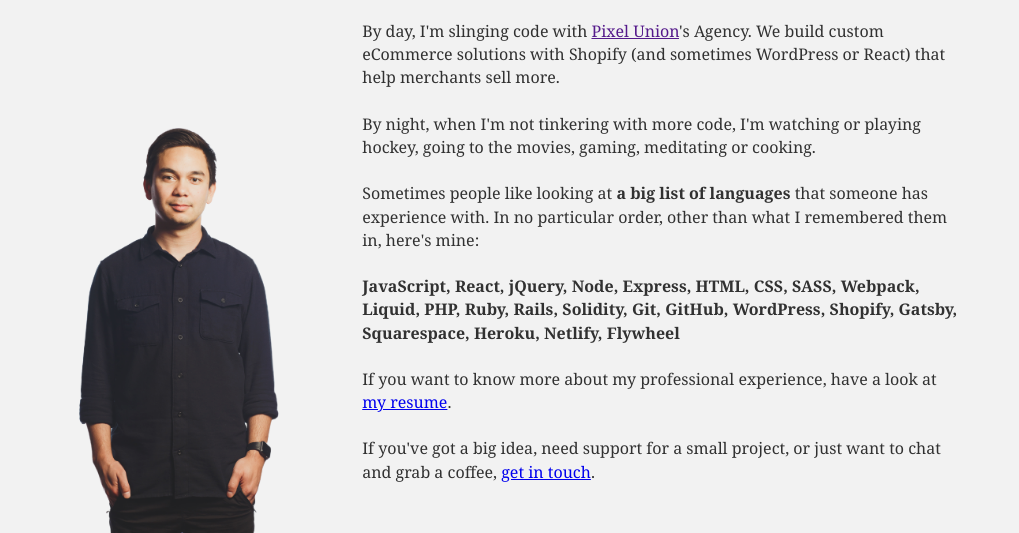
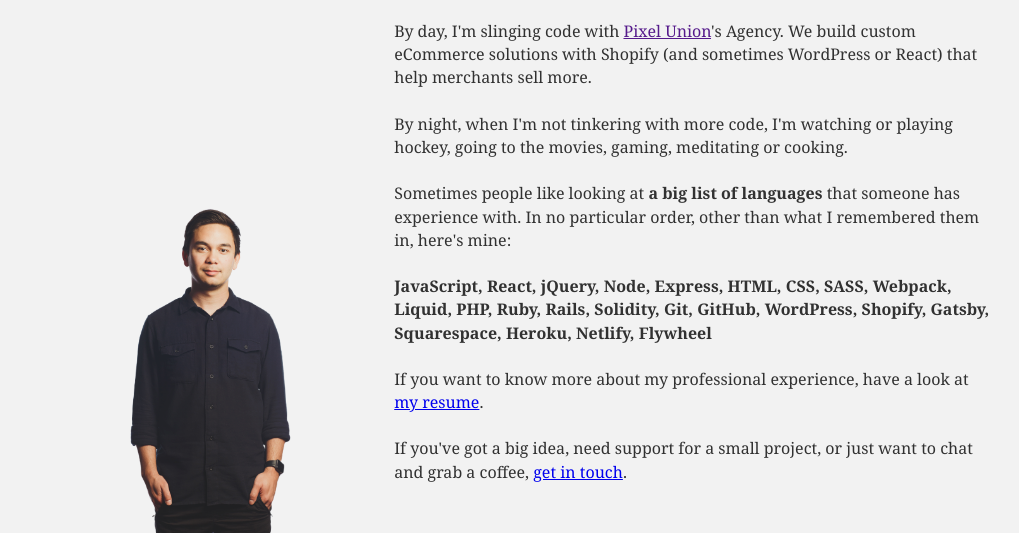
Before and after one commit to johnniereg/gatsby-portfolio, a Gatsby site: page / in a window 1280 px wide. Shown: the part 267-800 px from the top of the page, without its empty margins (24-1043 px from the left). Built offline with nearby package versions, Linux system fonts and the light colour scheme; Gatsby itself is replaced by a stand-in of ours.

Commit message:
Mobile image tune-ups

```diff
--- a/src/styles/components/_header.scss
+++ b/src/styles/components/_header.scss
@@ -71,5 +71,10 @@
     left: 0;
     margin: 0;
     z-index: -1;
+
+    @media screen and (min-width: 769px) {
+      width: 80%;
+      left: 10%;
+    }
   }
 }
--- a/src/styles/components/_layout.scss
+++ b/src/styles/components/_layout.scss
@@ -2,10 +2,12 @@
   display: flex;
   max-height: 100vh;
   max-width: rem(1200px);
+  padding: 0 2rem;
   margin: auto;
 
   @media screen and (max-width: 768px) {
     flex-wrap: wrap;
+    padding: 0;
     overflow: scroll;
   }
 }
```
